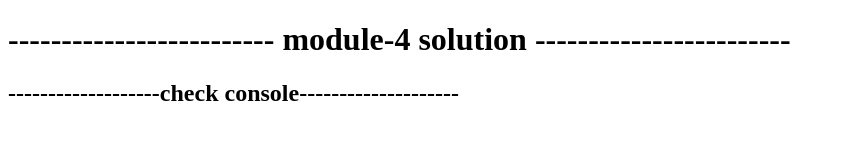
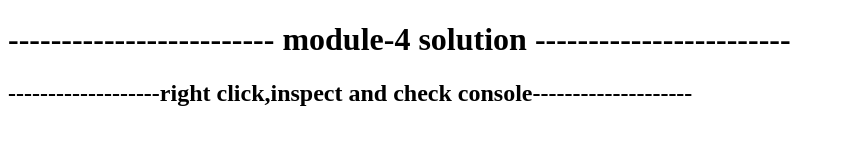
Before and after one commit to ShivAgrawal75/ShivAgrawal75, a plain HTML site: page week-4/index.html in a window 1280 px wide. Shown: the whole page, without its empty margins (0-844 px from the left). Drawn offline with Linux system fonts and the light colour scheme.

Commit message:
Update index.html

```diff
--- a/week-4/index.html
+++ b/week-4/index.html
@@ -5,7 +5,7 @@
 </head>
 <body>
 	<h1>------------------------- module-4 solution ------------------------</h1>
-  <h2>-------------------check console--------------------</h2>
+  <h2>-------------------right click,inspect and check console--------------------</h2>
 	<script src="script.js" ="text/javascript">
 
 		</script>
```
